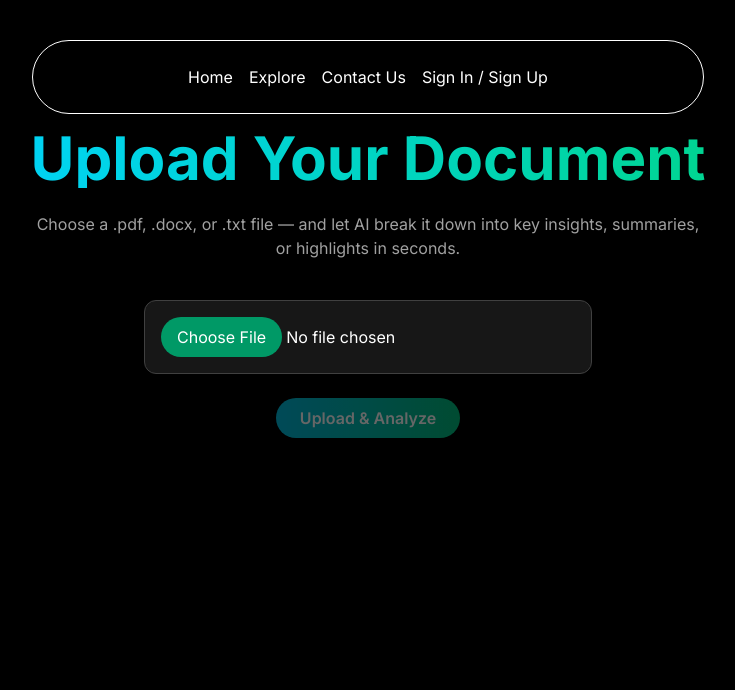
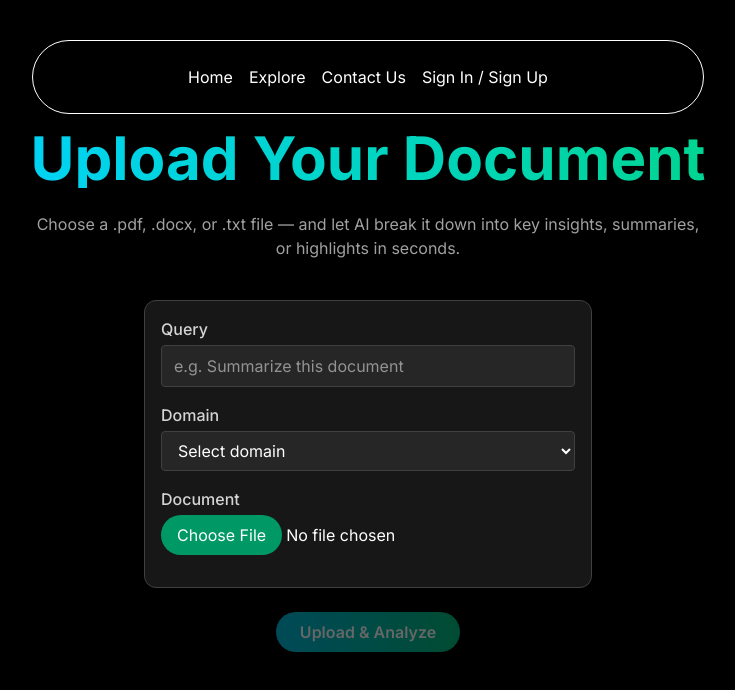
Before and after one commit to PrathamShukla04/DocuScanAI, a Next.js app: page /upload in a window 1280 px wide. Shown: the top 690 px of the page, without its empty margins (272-1007 px from the left). Built offline with nearby package versions, Linux system fonts and the light colour scheme.

Commit message:
Refactor upload page: add query and domain inputs, improve file handling, and enhance code formatting

```diff
--- a/src/app/upload/page.tsx
+++ b/src/app/upload/page.tsx
@@ -1,12 +1,14 @@
-'use client';
+"use client";
 
-import React, { useState } from 'react';
-import { motion } from 'framer-motion';
+import React, { useState } from "react";
+import { motion } from "framer-motion";
 
 function UploadPage() {
   const [file, setFile] = useState<File | null>(null);
   const [response, setResponse] = useState<string | null>(null);
   const [loading, setLoading] = useState(false);
+  const [query, setQuery] = useState("");
+  const [domain, setDomain] = useState("");
 
   const handleChange = (e: React.ChangeEvent<HTMLInputElement>) => {
     const selectedFile = e.target.files?.[0];
@@ -15,21 +17,32 @@ function UploadPage() {
 
   const handleUpload = async () => {
     if (!file) return alert("Please select a file");
+    if (!query.trim()) return alert("Please enter a query");
+    if (!domain.trim()) return alert("Please select a domain");
 
     const reader = new FileReader();
     reader.onload = async () => {
+      let base64String = "";
       const fileContent = reader.result;
+      // If result is a data URL, extract base64 part
+      if (typeof fileContent === "string" && fileContent.startsWith("data:")) {
+        base64String = fileContent.split(",")[1];
+      } else if (typeof fileContent === "string") {
+        // fallback for text files
+        base64String = btoa(unescape(encodeURIComponent(fileContent)));
+      }
 
       setLoading(true);
       try {
-        const res = await fetch('https://ac452e7dad4c.ngrok-free.app/predict', {
-          method: 'POST',
+        const res = await fetch("https://beeb81367099.ngrok-free.app/predict", {
+          method: "POST",
           headers: {
-            'Content-Type': 'application/json',
+            "Content-Type": "application/json",
           },
           body: JSON.stringify({
-            document: fileContent,
-            filename: file.name,
+            query,
+            domain,
+            documents: [base64String],
           }),
         });
 
@@ -43,7 +56,8 @@ function UploadPage() {
       }
     };
 
-    reader.readAsText(file);
+    // Use readAsDataURL for all files to get base64
+    reader.readAsDataURL(file);
   };
 
   return (
@@ -63,7 +77,8 @@ function UploadPage() {
         transition={{ delay: 0.3 }}
         className="text-neutral-400 text-center mb-10 max-w-2xl"
       >
-        Choose a .pdf, .docx, or .txt file — and let AI break it down into key insights, summaries, or highlights in seconds.
+        Choose a .pdf, .docx, or .txt file — and let AI break it down into key
+        insights, summaries, or highlights in seconds.
       </motion.p>
 
       <motion.div
@@ -71,16 +86,49 @@ function UploadPage() {
         animate={{ opacity: 1 }}
         className="border border-neutral-700 p-4 rounded-xl mb-6 w-full max-w-md bg-neutral-900"
       >
+        <div className="mb-4">
+          <label className="block mb-1 text-neutral-300 font-medium">
+            Query
+          </label>
+          <input
+            type="text"
+            value={query}
+            onChange={(e) => setQuery(e.target.value)}
+            placeholder="e.g. Summarize this document"
+            className="w-full px-3 py-2 rounded bg-neutral-800 text-white border border-neutral-700 focus:outline-none focus:border-emerald-500"
+          />
+        </div>
+        <div className="mb-4">
+          <label className="block mb-1 text-neutral-300 font-medium">
+            Domain
+          </label>
+          <select
+            value={domain}
+            onChange={(e) => setDomain(e.target.value)}
+            className="w-full px-3 py-2 rounded bg-neutral-800 text-white border border-neutral-700 focus:outline-none focus:border-emerald-500"
+          >
+            <option value="">Select domain</option>
+            <option value="insurance">Insurance</option>
+            <option value="legal">Legal</option>
+            <option value="hr">HR</option>
+            <option value="contract_management">Contract Management</option>
+          </select>
+        </div>
+        <div className="mb-4">
+          <label className="block mb-1 text-neutral-300 font-medium">
+            Document
+          </label>
           <input
             type="file"
             accept=".pdf,.docx,.txt"
             onChange={handleChange}
             className="file:px-4 file:py-2 file:rounded-full file:border-0 file:bg-emerald-600 file:text-white hover:file:bg-emerald-700 cursor-pointer transition-all w-full"
           />
-
+        </div>
         {file && (
-          <p className="mt-4 text-sm text-neutral-300 border-t border-neutral-700 pt-3">
-            📄 Selected: <span className="text-white font-medium">{file.name}</span>
+          <p className="mt-2 text-sm text-neutral-300 border-t border-neutral-700 pt-3">
+            📄 Selected:{" "}
+            <span className="text-white font-medium">{file.name}</span>
           </p>
         )}
       </motion.div>
@@ -92,7 +140,7 @@ function UploadPage() {
         whileHover={{ scale: !loading && file ? 1.05 : 1 }}
         whileTap={{ scale: 0.95 }}
       >
-        {loading ? '⏳ Analyzing...' : 'Upload & Analyze'}
+        {loading ? "⏳ Analyzing..." : "Upload & Analyze"}
       </motion.button>
 
       {response && (
@@ -102,7 +150,9 @@ function UploadPage() {
           transition={{ delay: 0.4 }}
           className="mt-10 w-full max-w-4xl bg-neutral-900 border border-neutral-700 p-6 rounded-lg shadow-inner overflow-auto max-h-[500px]"
         >
-          <h2 className="text-lg font-semibold mb-3 text-white">📊 Analysis Result:</h2>
+          <h2 className="text-lg font-semibold mb-3 text-white">
+            📊 Analysis Result:
+          </h2>
           <pre className="text-sm text-neutral-200 whitespace-pre-wrap break-words">
             {response}
           </pre>
```
Lines whose indentation alone changed are shown as unchanged.
